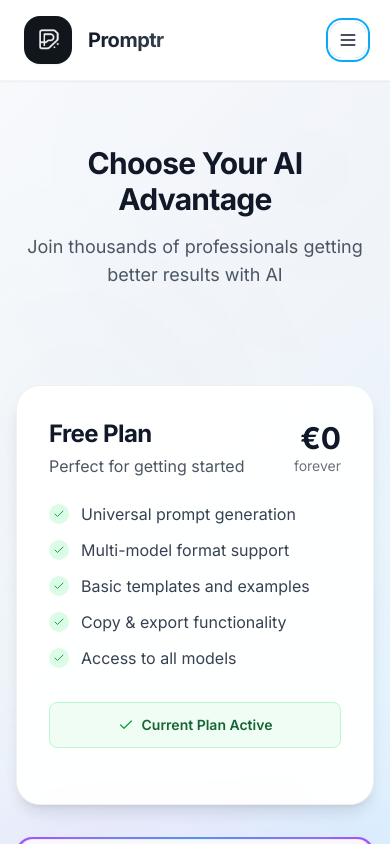
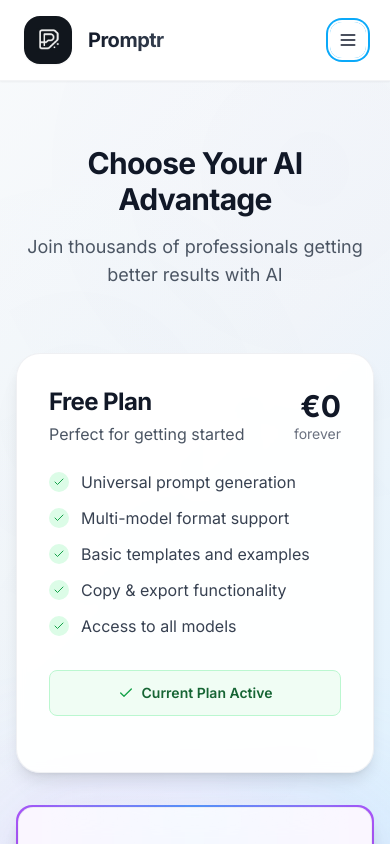
Before and after one commit to JeanDecroos/XMLPrompt, a React (Vite) app in the folder frontend/: page /pricing in a window 390 px wide. Shown: the top 844 px of the page. Built offline with nearby package versions, Linux system fonts and the light colour scheme; no server answers.

Commit message:
style(pricing): vertically center pricing cards and adjust spacing; copy: change help CTA to 'Unlock AI Enrichment'

```diff
--- a/frontend/src/components/HelpPage.jsx
+++ b/frontend/src/components/HelpPage.jsx
@@ -308,7 +308,7 @@ const HelpPage = () => {
                   <div className="mt-4 flex gap-3 items-center">
                     <Link to="/builder" className="btn btn-primary btn-sm">Open Builder</Link>
                     {activeGuide.title === 'Prompt Enrichment' && (
-                      <Link to="/pricing" className="btn btn-secondary btn-sm">Enrichment is Pro</Link>
+                      <Link to="/pricing" className="btn btn-secondary btn-sm">Unlock AI Enrichment</Link>
                     )}
                     {/* Next guide pointer */}
                     {(() => {
--- a/frontend/src/components/PricingSection.jsx
+++ b/frontend/src/components/PricingSection.jsx
@@ -24,7 +24,7 @@ const PricingSection = () => {
   const { isPro } = useAuth()
 
   return (
-    <section id="pricing" className="py-16 bg-transparent">
+    <section id="pricing" className="min-h-[calc(100vh-200px)] flex items-center py-16 bg-transparent">
       <div className="max-w-7xl mx-auto px-4 sm:px-6 lg:px-8">
         {/* Section Header */}
         <div className="text-center mb-12">
@@ -37,7 +37,7 @@ const PricingSection = () => {
         </div>
 
         {/* Pricing Cards */}
-        <div className="grid md:grid-cols-2 gap-8 max-w-4xl mx-auto pt-12" style={{overflow: 'visible'}}>
+        <div className="grid md:grid-cols-2 gap-8 max-w-4xl mx-auto pt-4 md:pt-12" style={{overflow: 'visible'}}>
           {/* Free Plan */}
           <div className="card-secondary p-8 relative h-full flex flex-col">
             <div className="flex items-center justify-between mb-6">
```
